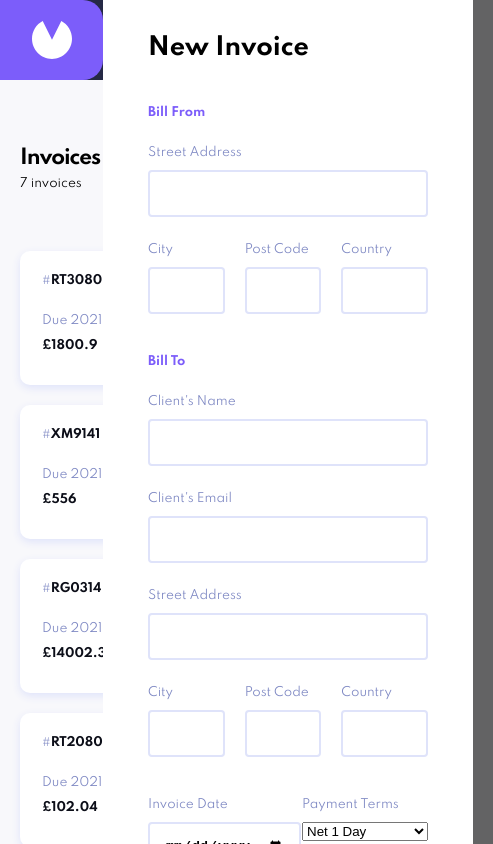
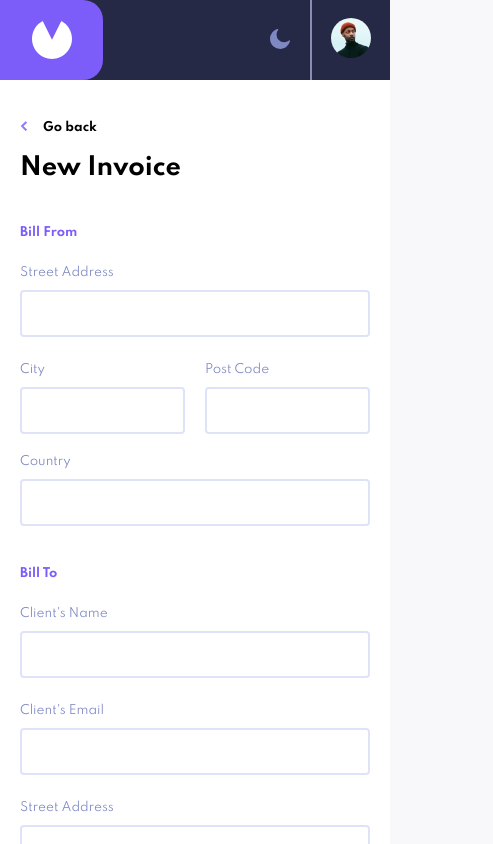
Before and after one commit to HDKHALILI/invoice-app, a React (Create React App) app: page / in a window 390 px wide. Both pictures are taken after a click on the button "New". Shown: the top 844 px of the page, 493 px wide, since content can reach past the window. Built offline with nearby package versions, Linux system fonts and the light colour scheme.

Commit message:
make forms responsive

```diff
--- a/src/components/Form.js
+++ b/src/components/Form.js
@@ -290,7 +290,8 @@ function Form(props) {
         />
       </div>
       <div className="Form-items">
-        <p className="bold font-size-medium mb-large">Item List</p>
+        <p className="bold font-size-medium mb-xlarge">Item List</p>
+        {!items.length && (
           <div className="Form-items-labels">
             <div className="Form-items-labels-name">Item Name</div>
             <div className="Form-items-labels-rest">
@@ -300,6 +301,7 @@ function Form(props) {
               <span> </span>
             </div>
           </div>
+        )}
         {items.map((item, index) => (
           <ItemListInput
             key={index}
--- a/src/components/InvoiceEdit.js
+++ b/src/components/InvoiceEdit.js
@@ -1,5 +1,7 @@
+import { calcInvoiceTotal, calcPaymentDue } from "../lib/utilities";
+
 import Form from "./Form";
-import { calcInvoiceTotal, calcPaymentDue } from "../lib/utilities";
+import iconArrowLeft from "../assets/icon-arrow-left.svg";
 import "../styles/InvoiceEdit.css";
 
 function InvoiceEdit(props) {
@@ -14,6 +16,12 @@ function InvoiceEdit(props) {
   return (
     <div className="InvoiceEdit">
       <div className="InvoiceEdit-content">
+        <div className="mb-large hide-go-back">
+          <div className="go-back" onClick={props.closeForm}>
+            <img src={iconArrowLeft} alt="left arrow" className="mr-medium" />
+            <span className="bold">Go back</span>
+          </div>
+        </div>
         <h1 className="bold font-size-xlarge mb-xxlarge">Edit</h1>
         <Form
           type="edit"
--- a/src/components/InvoiceNew.js
+++ b/src/components/InvoiceNew.js
@@ -1,7 +1,8 @@
 import getId from "../lib/generateId";
 import { calcInvoiceTotal, calcPaymentDue } from "../lib/utilities";
+
 import Form from "./Form";
-
+import iconArrowLeft from "../assets/icon-arrow-left.svg";
 import "../styles/InvoiceNew.css";
 
 const INITIAL_VALUE = {
@@ -52,6 +53,12 @@ function InvoiceNew(props) {
   return (
     <div className="InvoiceNew">
       <div className="InvoiceNew-content">
+        <div className="mb-large hide-go-back">
+          <div className="go-back" onClick={props.closeForm}>
+            <img src={iconArrowLeft} alt="left arrow" className="mr-medium" />
+            <span className="bold">Go back</span>
+          </div>
+        </div>
         <h1 className="bold font-size-xlarge mb-xxlarge">New Invoice</h1>
         <Form
           type="new"
--- a/src/components/ItemListInputs.js
+++ b/src/components/ItemListInputs.js
@@ -19,12 +19,13 @@ function ItemListInput({
     onChange(index, event);
   };
   return (
-    <div className="Form-items-inputs">
+    <div className="Form-items-inputs mb-xlarge">
       <div className="Form-items-name">
         <InputField
           type="text"
           name="name"
           value={name}
+          label="Name"
           onChange={handleChange}
           error={errors.name}
           hideMessage={true}
@@ -35,6 +36,7 @@ function ItemListInput({
           <InputField
             type="number"
             name="quantity"
+            label="Qty"
             value={quantity}
             onChange={handleChange}
             error={errors.quantity}
@@ -45,6 +47,7 @@ function ItemListInput({
           <InputField
             type="number"
             name="price"
+            label="Price"
             value={price}
             onChange={handleChange}
             error={errors.price}
@@ -52,7 +55,8 @@ function ItemListInput({
           />
         </div>
         <div className="Form-items-total-container">
-          <span className="Form-item-total">{total}</span>
+          <span>Total</span>
+          <span className="Form-item-total">{total || 0}</span>
         </div>
         <div className="Form-item-delete">
           <button type="button" onClick={handleDelete} className="icon-btn">
--- a/src/styles/App.css
+++ b/src/styles/App.css
@@ -17,3 +17,9 @@
     flex-direction: column;
   }
 }
+
+@media screen and (max-width: 500px) {
+  .App-content {
+    padding-top: 4rem;
+  }
+}
--- a/src/styles/Form.css
+++ b/src/styles/Form.css
@@ -77,6 +77,7 @@
 
 .Form-items-total-container {
   display: flex;
+  flex-direction: column;
   justify-content: center;
   align-items: center;
 }
@@ -86,12 +87,17 @@
   display: flex;
   align-items: center;
   justify-content: center;
+  margin-top: 1rem;
 }
 
 .Form-item-delete {
   display: flex;
   justify-content: flex-end;
   align-items: center;
+}
+
+.Form-item-delete .icon-btn {
+  margin-top: 2.5rem;
 }
 
 .Form-control-buttons {
@@ -128,3 +134,34 @@
 .invalid {
   border-color: var(--red);
 }
+
+@media screen and (max-width: 620px) {
+  .Form-address-parts {
+    grid-template-columns: 1fr;
+  }
+
+  .Form-items-inputs {
+    grid-template-columns: 1fr;
+  }
+}
+
+@media screen and (max-width: 500px) {
+  .Form-date-terms {
+    flex-direction: column;
+  }
+
+  .Form-date-terms .InputField,
+  .Form-date-terms .Form-payment-terms {
+    width: 100%;
+  }
+
+  .Form-payment-terms {
+    margin-top: 2.5rem;
+  }
+
+  .Form-control-buttons .btn-violet,
+  .Form-control-buttons .btn-draft {
+    width: auto;
+    padding: 1.5rem 1rem;
+  }
+}
--- a/src/styles/InvoiceEdit.css
+++ b/src/styles/InvoiceEdit.css
@@ -2,10 +2,9 @@
   background-color: rgba(0, 0, 0, 0.6);
   width: 100%;
   max-width: 100%;
-  height: 100%;
-  max-height: 100%;
+  height: 100vh;
+  max-height: 100vh;
   display: flex;
-  padding-right: 2rem;
   position: absolute;
   top: 0;
   left: 10.3rem;
@@ -14,10 +13,35 @@
 
 .InvoiceEdit-content {
   background-color: #fff;
-  height: 100vh;
-  max-height: 100vh;
+  height: 100%;
+  max-height: 100%;
   overflow: scroll;
-  width: 71.9rem;
-  max-width: 71.9rem;
+  width: 61.9rem;
+  max-width: 61.9rem;
   padding: 4rem 4.5rem;
+  overscroll-behavior: contain;
 }
+
+@media screen and (max-width: 890px) {
+  .InvoiceEdit {
+    top: 0;
+    left: 0;
+  }
+
+  .InvoiceEdit-content {
+    padding-top: 12rem;
+  }
+}
+
+@media screen and (max-width: 650px) {
+  .InvoiceEdit {
+    padding: 0;
+  }
+}
+
+@media screen and (max-width: 500px) {
+  .InvoiceEdit-content {
+    padding: 3rem 2rem;
+    padding-top: 12rem;
+  }
+}
--- a/src/styles/InvoiceNew.css
+++ b/src/styles/InvoiceNew.css
@@ -1,24 +1,55 @@
 .InvoiceNew {
   background-color: rgba(0, 0, 0, 0.6);
   width: 100%;
-  max-width: 100%;
-  height: 100%;
-  max-height: 100%;
+  height: 100vh;
+  max-height: 100vh;
   display: flex;
-  padding-right: 2rem;
+  flex-wrap: wrap;
   position: absolute;
   top: 0;
   left: 10.3rem;
-  padding-right: 2rem;
-  z-index: 2;
+  z-index: 3;
 }
 
 .InvoiceNew-content {
   background-color: #fff;
-  height: 100vh;
-  max-height: 100vh;
+  height: 100%;
+  max-height: 100%;
   overflow: scroll;
-  width: 71.9rem;
-  max-width: 71.9rem;
+  width: 61.9rem;
+  max-width: 61.9rem;
   padding: 4rem 4.5rem;
+  overscroll-behavior: contain;
 }
+
+.hide-go-back {
+  display: none;
+}
+
+@media screen and (max-width: 890px) {
+  .InvoiceNew {
+    top: 0;
+    left: 0;
+  }
+
+  .InvoiceNew-content {
+    padding-top: 12rem;
+  }
+}
+
+@media screen and (max-width: 650px) {
+  .InvoiceNew {
+    padding: 0;
+  }
+}
+
+@media screen and (max-width: 500px) {
+  .InvoiceNew-content {
+    padding: 3rem 2rem;
+    padding-top: 12rem;
+  }
+
+  .hide-go-back {
+    display: inline-block;
+  }
+}
--- a/src/styles/Nav.css
+++ b/src/styles/Nav.css
@@ -8,6 +8,8 @@
   border-bottom-right-radius: 2rem;
   width: 10.3rem;
   /* padding-bottom: 2rem; */
+  position: relative;
+  z-index: 30;
 }
 
 .Nav-actions {
@@ -61,6 +63,9 @@
     padding-bottom: 0;
     border-radius: 0;
     /* padding-right: 2rem; */
+    /* position: absolute;
+    top: 0;
+    left: 0; */
   }
 
   .Nav-actions {
```
Lines whose indentation alone changed are shown as unchanged.
